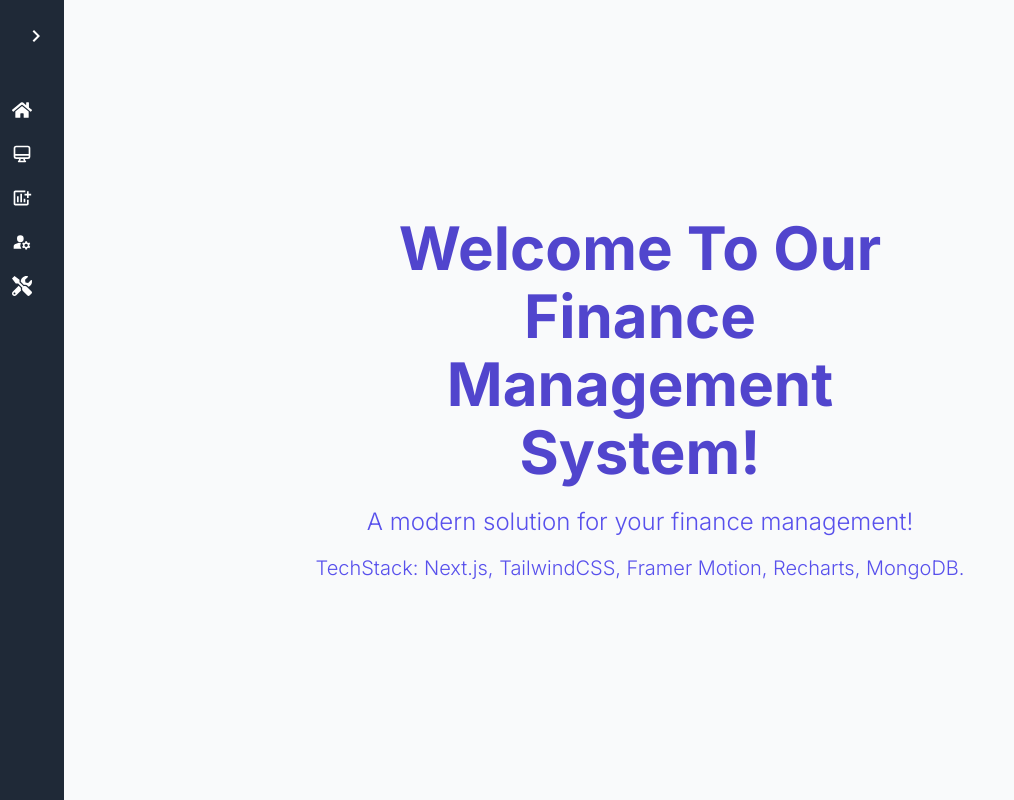
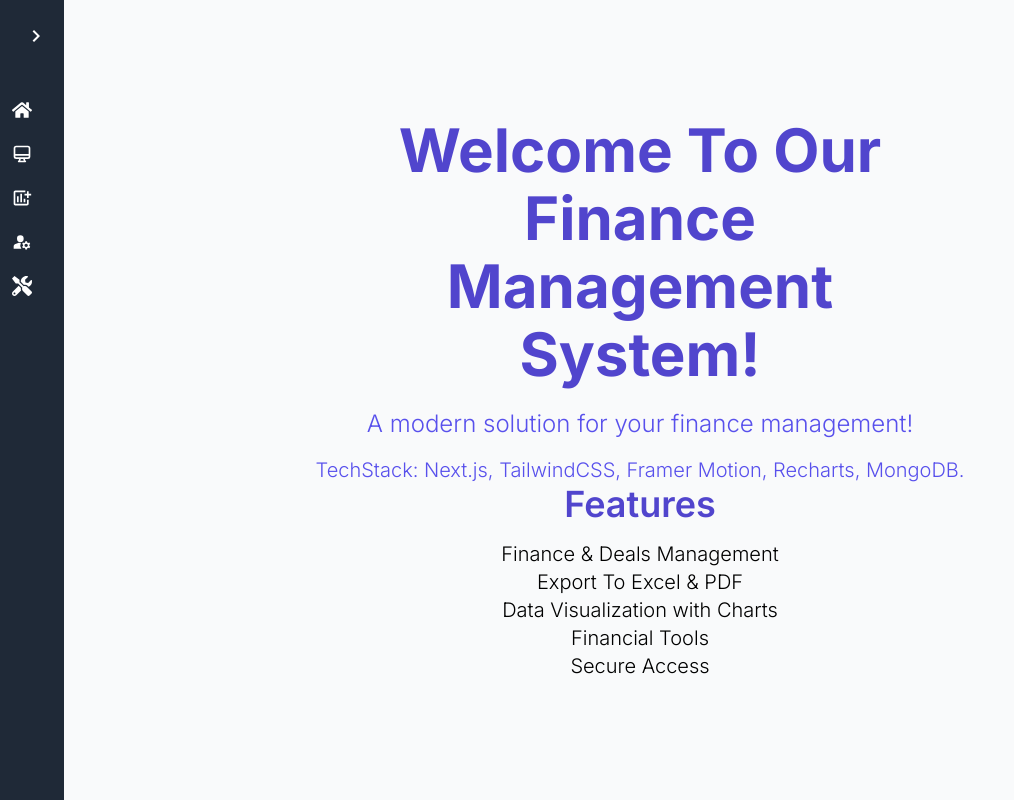
Before and after one commit to Arbab02/fmswithsecurity, a Next.js app: page / in a window 1280 px wide. Shown: the whole page, without its empty margins (0-1014 px from the left). Built offline with nearby package versions, Linux system fonts and the light colour scheme.

Commit message:
Update page.js

```diff
--- a/src/app/page.js
+++ b/src/app/page.js
@@ -21,6 +21,26 @@ export default function Home() {
       <p className="text-indigo-600 mt-4 text-base sm:text-lg md:text-xl font-light">
         TechStack: Next.js, TailwindCSS, Framer Motion, Recharts, MongoDB.
       </p>
+      <h1 className="text-indigo-700 mb-4 text-4xl sm:text-3xl md:text-4xl font-semibold leading-tight">
+          Features
+        </h1>
+      <ul className="list-none px-2 font-light">
+        <li className="text-lg md:text-xl lg:text-xl">
+          Finance & Deals Management
+        </li>
+        <li className="text-lg md:text-xl lg:text-xl">
+          Export To Excel & PDF
+        </li>
+        <li className="text-lg md:text-xl lg:text-xl">
+          Data Visualization with Charts
+        </li>
+        <li className="text-lg md:text-xl lg:text-xl">
+          Financial Tools
+        </li>
+        <li className="text-lg md:text-xl lg:text-xl">
+          Secure Access
+        </li>
+      </ul>
     </div>
   );
 }
```
